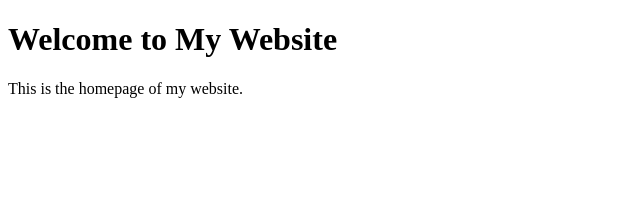
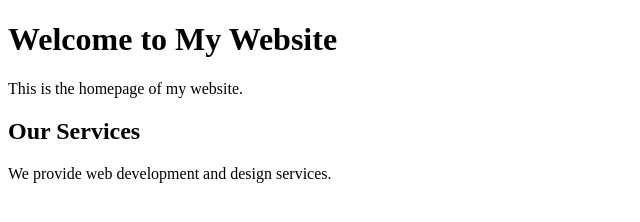
Before and after one commit to vamshikrishna7240-hub/git-assignment, a plain HTML site: page index.html in a window 1280 px wide. Shown: the whole page, without its empty margins (0-640 px from the left). Drawn offline with Linux system fonts and the light colour scheme.

Commit message:
Add services section to homepage

```diff
--- a/index.html
+++ b/index.html
@@ -8,3 +8,8 @@
     <p>This is the homepage of my website.</p>
 </body>
 </html>
+
+<section>
+    <h2>Our Services</h2>
+    <p>We provide web development and design services.</p>
+</section>
```
